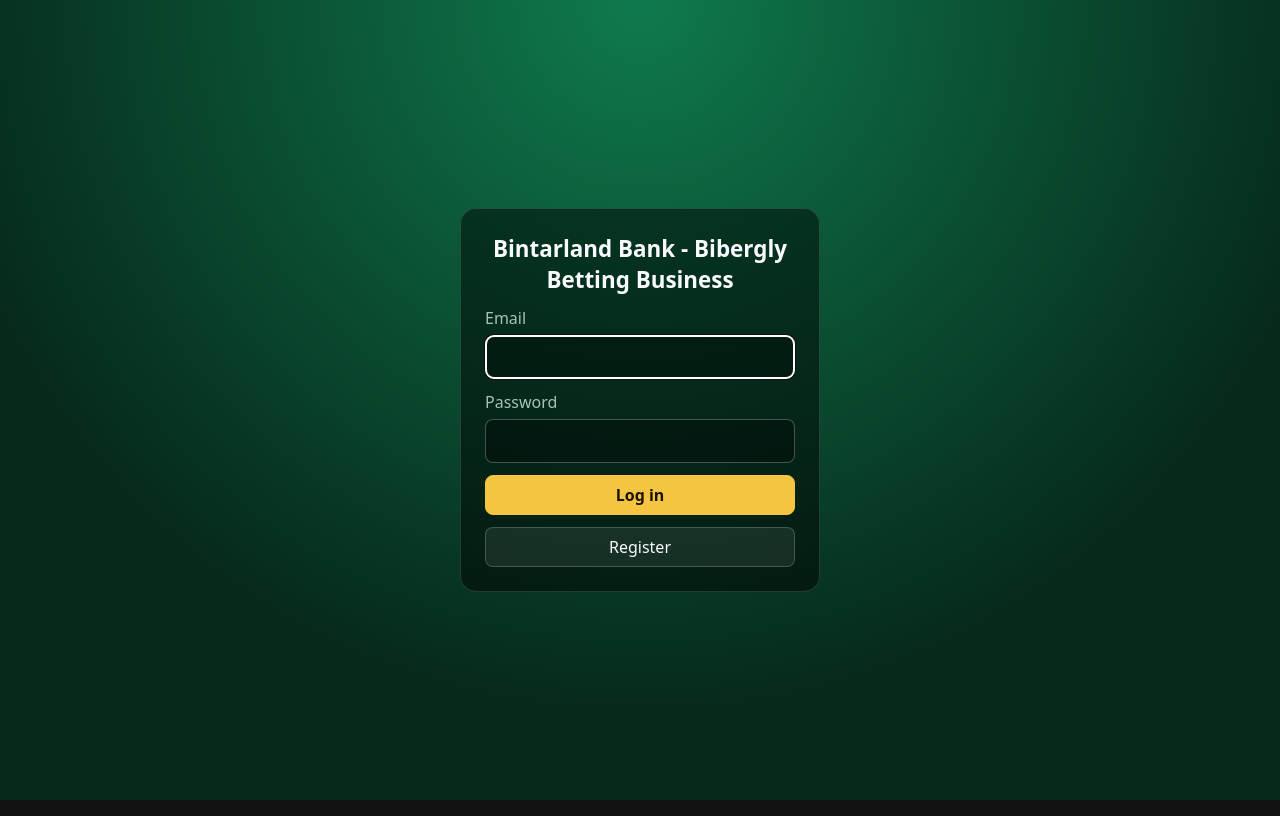
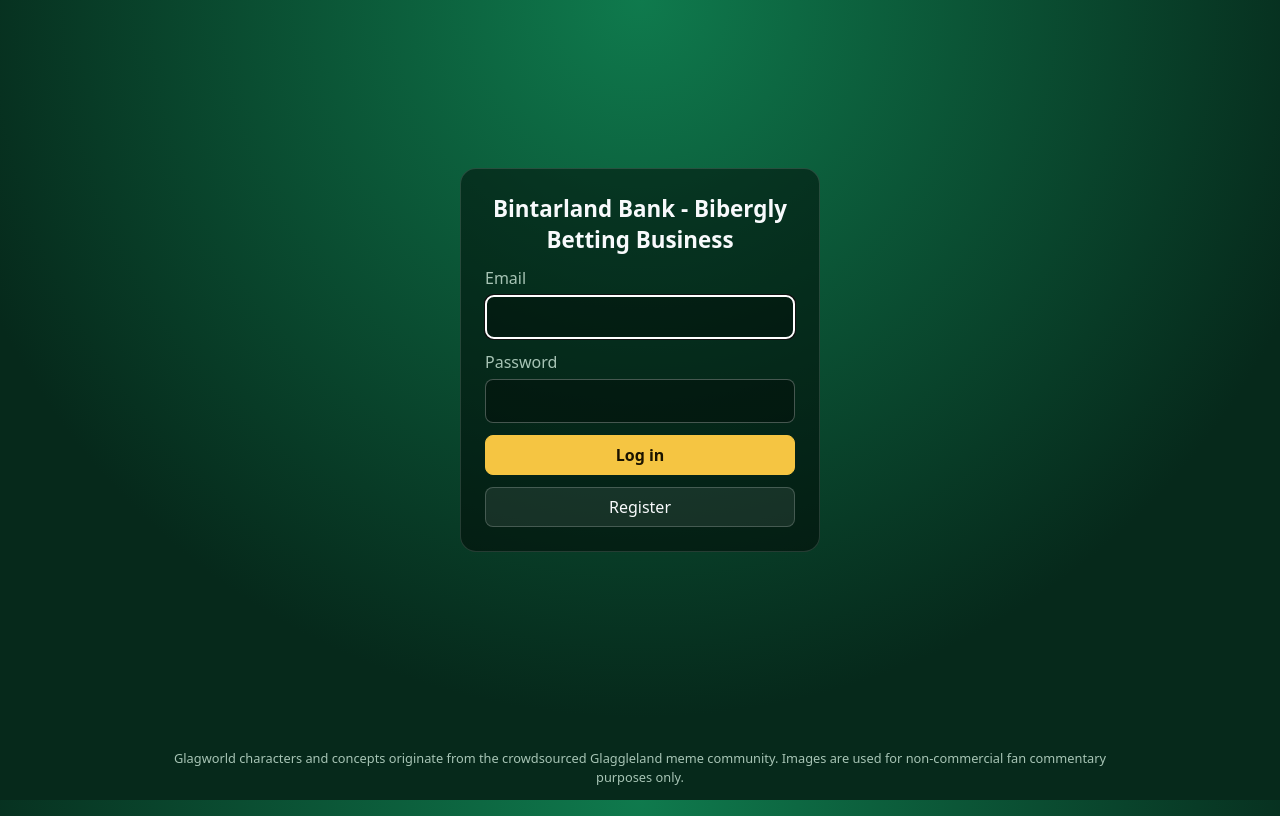
Before and after one commit to Hey-o-ran/favourite-action-adventure, a React (Vite) app in the folder card-casino/: page / in a window 1280 px wide. Built offline with nearby package versions, Linux system fonts and the light colour scheme; no server answers.

Commit message:
Add the Glagworld credit to the bottom of every page
Co-Authored-By: Claude Sonnet 5.5 <noreply@anthropic.com>

```diff
--- /dev/null
+++ b/card-casino/src/components/SiteFooter.tsx
@@ -0,0 +1,11 @@
+import { useI18n } from '../i18n';
+
+/** The credit shown at the very bottom of every page. */
+export function SiteFooter() {
+  const { t } = useI18n();
+  return (
+    <footer className="site-footer">
+      <p>{t('footer.credit')}</p>
+    </footer>
+  );
+}
--- a/card-casino/src/i18n/en-GB.ts
+++ b/card-casino/src/i18n/en-GB.ts
@@ -15,6 +15,7 @@ export const enGB = {
   'menu.whatsNew': "What's new",
   'menu.leaderboard': 'Leaderboard',
   'menu.rules': 'Rules',
+  'footer.credit': 'Glagworld characters and concepts originate from the crowdsourced Glaggleland meme community. Images are used for non-commercial fan commentary purposes only.',
   'menu.shop': 'Shop (coming soon)',
   'menu.admin': 'ADMIN ONLY',
   'menu.logout': 'Log out',
--- a/card-casino/src/i18n/zh-CN.ts
+++ b/card-casino/src/i18n/zh-CN.ts
@@ -12,6 +12,7 @@ export const zhCN: Record<MessageKey, string> = {
   'menu.whatsNew': '最新动态',
   'menu.leaderboard': '排行榜',
   'menu.rules': '规则',
+  'footer.credit': 'Glagworld 的角色和概念源自由网友共同创作的 Glaggleland 梗图社区。图片仅用于非商业性的同人评论目的。',
   'menu.shop': '商店（即将推出）',
   'menu.admin': '仅限管理员',
   'menu.logout': '退出登录',
--- a/card-casino/src/index.css
+++ b/card-casino/src/index.css
@@ -248,7 +248,10 @@ button.primary {
 }
 
 /* Password gate */
-.login { min-height: 100vh; display: grid; place-items: center; padding: 16px; }
+.login { min-height: calc(100vh - 80px); display: grid; place-items: center; padding: 16px; }
+
+/* The credit at the very bottom of every page, including the login pages. */
+.site-footer { max-width: 1000px; margin: 0 auto; padding: 16px; color: var(--muted); font-size: 0.8rem; line-height: 1.5; text-align: center; }
 .login-card {
   width: min(360px, 100%);
   background: #0007;
--- a/card-casino/src/main.tsx
+++ b/card-casino/src/main.tsx
@@ -5,6 +5,7 @@ import { WalletProvider } from './wallet';
 import { AbuseEventsProvider } from './abuseEvents';
 import { CoinNoticesProvider } from './coinNotices';
 import { AuthGate } from './components/AuthGate';
+import { SiteFooter } from './components/SiteFooter';
 import { LanguageProvider } from './i18n';
 import './index.css';
 
@@ -20,6 +21,7 @@ createRoot(document.getElementById('root')!).render(
           </AbuseEventsProvider>
         </WalletProvider>
       </AuthGate>
+      <SiteFooter />
     </LanguageProvider>
   </StrictMode>,
 );
```
Also changed, not shown: 1 other file (tests, documents, lock files or other folders).
